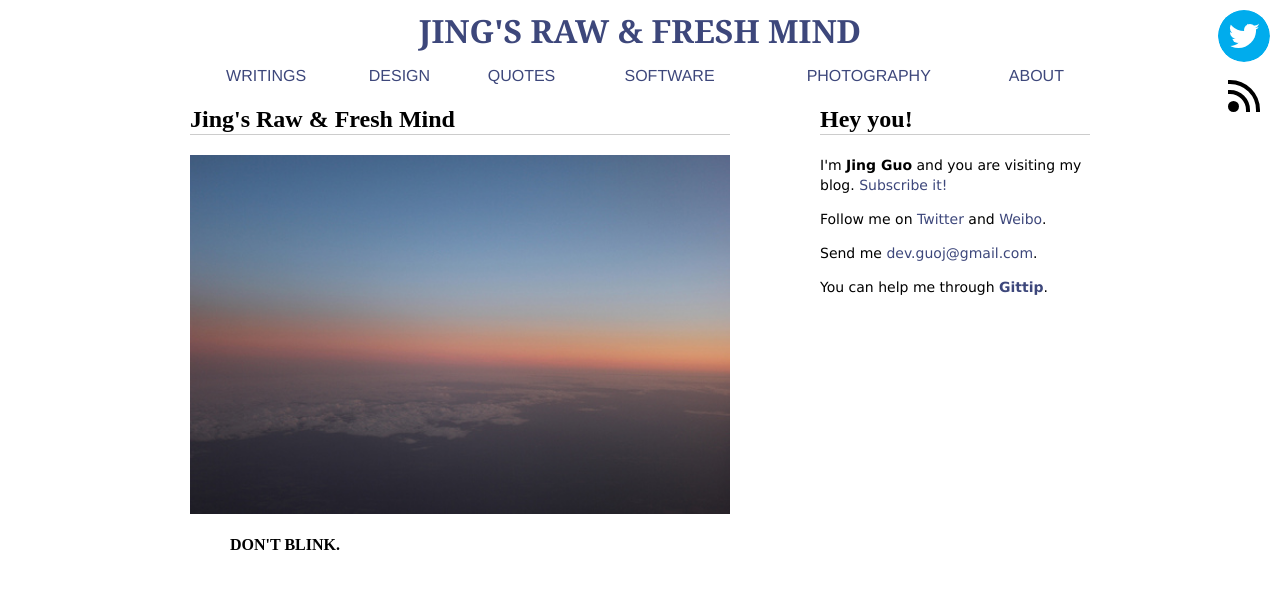
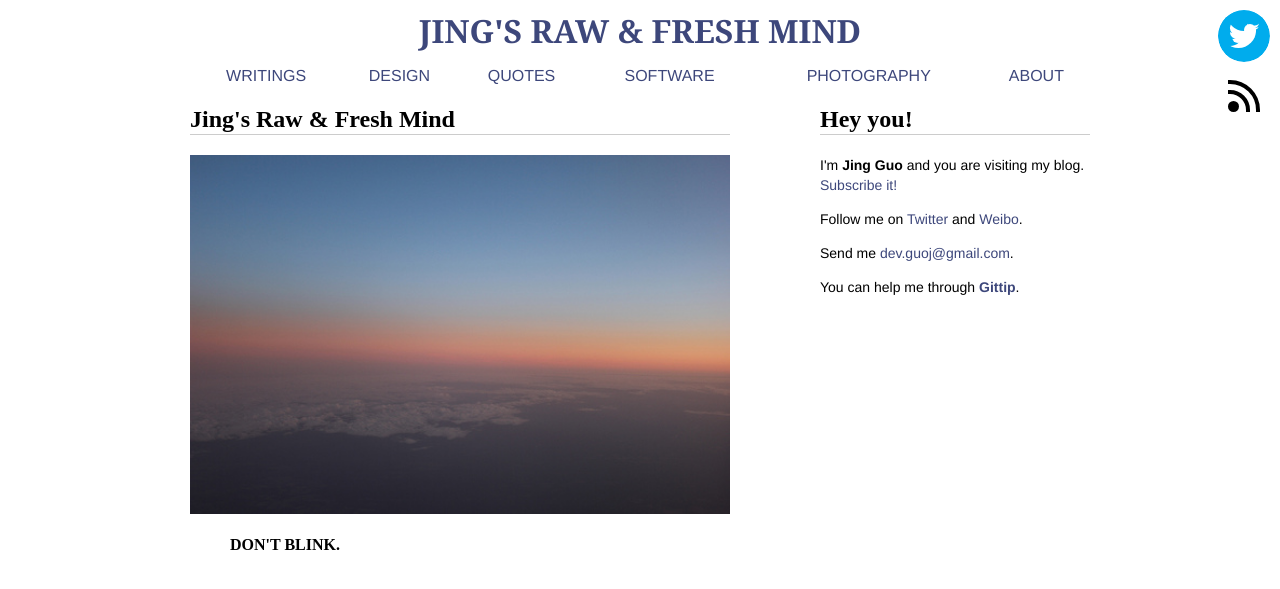
Before and after one commit to guojing0/guojing0.github.io, a Jekyll site: the page built from index.html, in a window 1280 px wide. Shown: the top 589 px of the page. Built offline with Jekyll 4.4.1, drawn with Linux system fonts in a browser that asks for light colours; Markdown is read by kramdown in place of the engine named in the settings.

Commit message:
font-style to neue

```diff
--- a/css/blog.css
+++ b/css/blog.css
@@ -38,7 +38,7 @@ a:hover {
 }
 
 p {
-  font-family: Lucida Grande, Helvetica, sans-serif;
+  font-family: "Helvetica Neue", Helvetica, sans-serif;
   font-size: 14px;
 }
 
@@ -85,7 +85,7 @@ time {
 table td {
   text-align: center;
   margin-bottom: 20px;
-  font-family: Helvetica, sans-serif;
+  font-family: "Helvetica Neue", Helvetica, sans-serif;
 }
 
 #tweet {
```
